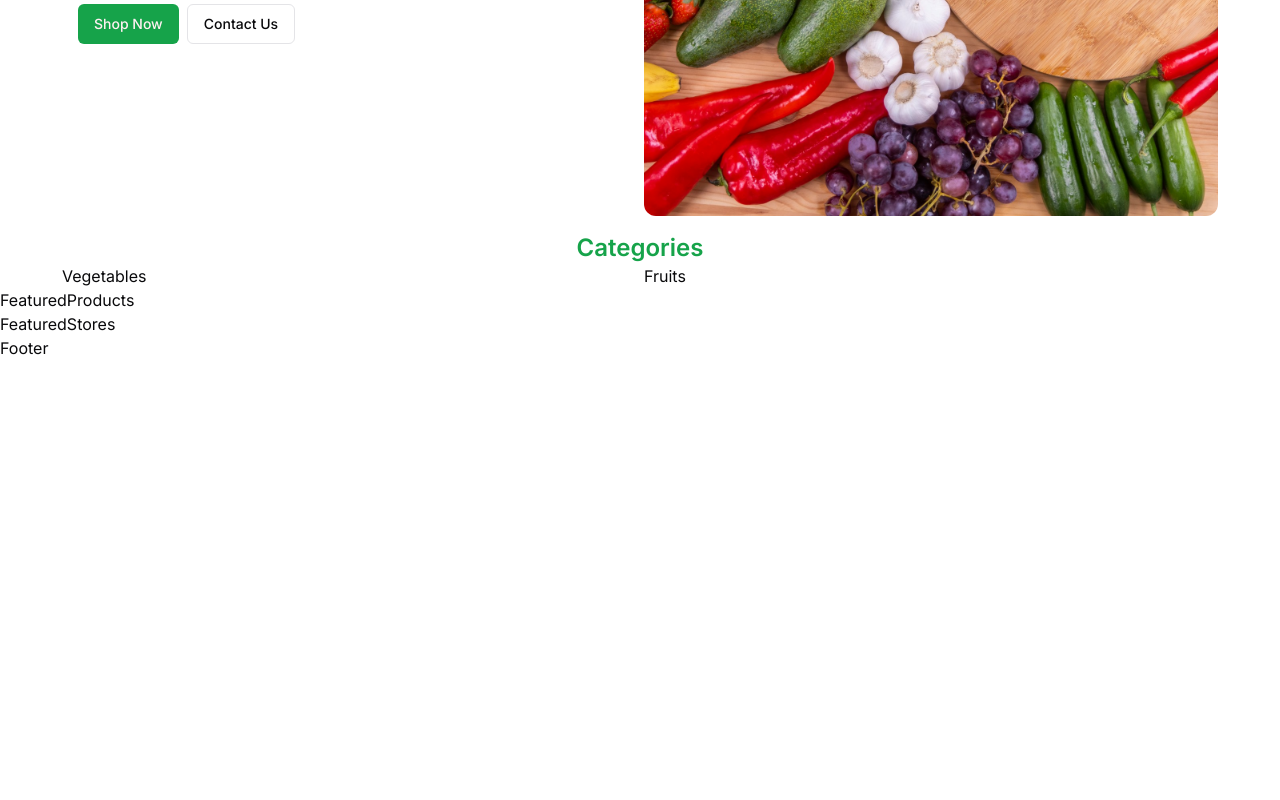
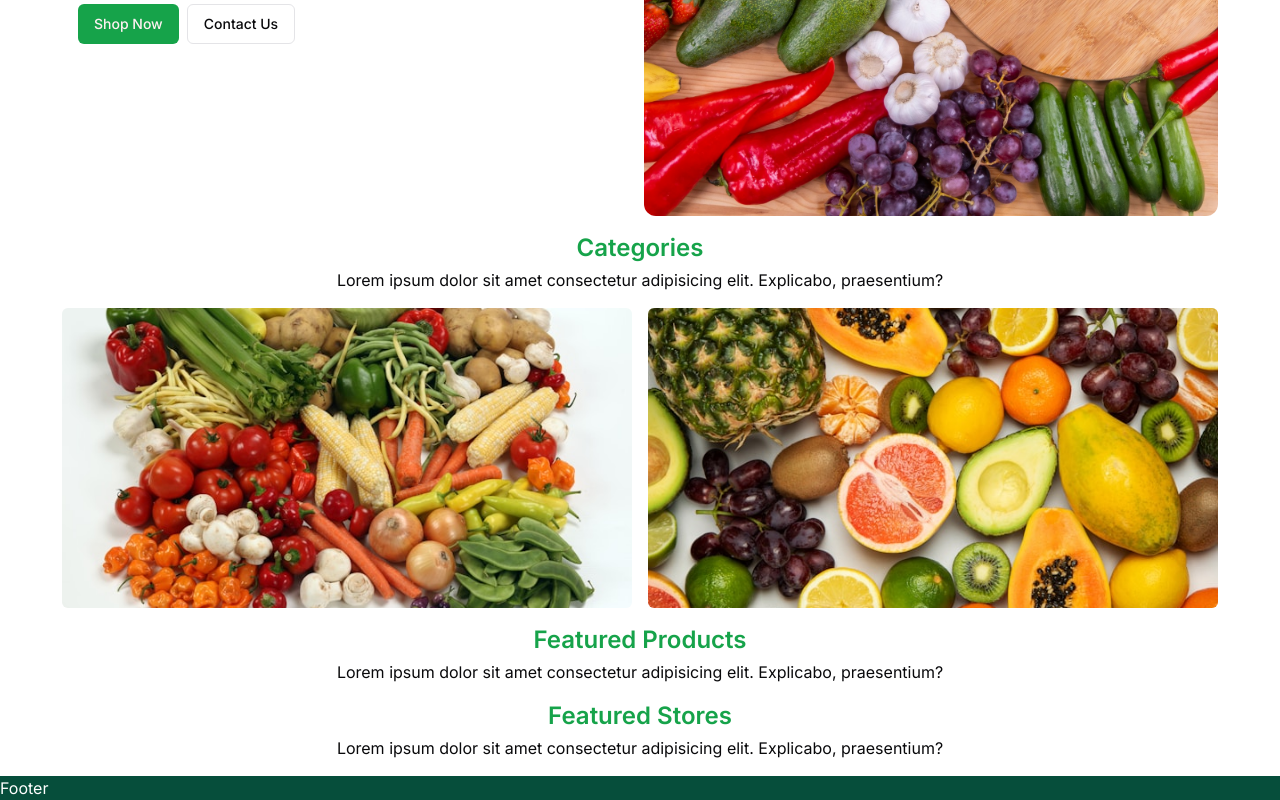
Before and after one commit to ClintJoey19/Organic, a Next.js app: page / in a window 1280 px wide. Shown: the part 488-1288 px from the top of the page. Before the commit the page ends 848 px from the top, so only its background shows below. Built offline with nearby package versions, Linux system fonts and the light colour scheme; no server answers.

Commit message:
chore: featured products

```diff
--- a/src/components/global/Footer.tsx
+++ b/src/components/global/Footer.tsx
@@ -1,7 +1,7 @@
 import React from "react";
 
 const Footer = () => {
-  return <div>Footer</div>;
+  return <div className="bg-emerald-900 text-white">Footer</div>;
 };
 
 export default Footer;
--- a/src/components/home/Categories.tsx
+++ b/src/components/home/Categories.tsx
@@ -1,12 +1,20 @@
-import React from "react";
+import Category from "./Category";
+import { categories } from "@/constants";
 
 const Categories = () => {
   return (
-    <section className="container mt-4">
-      <h2 className="page-title text-center">Categories</h2>
-      <div className="flex max-sm:flex-col gap-2">
-        <div className="flex-1">Vegetables</div>
-        <div className="flex-1">Fruits</div>
+    <section className="container">
+      <div className="flex flex-col gap-1 my-4">
+        <h2 className="page-title text-center">Categories</h2>
+        <p className="text-center">
+          Lorem ipsum dolor sit amet consectetur adipisicing elit. Explicabo,
+          praesentium?
+        </p>
+      </div>
+      <div className="flex max-sm:flex-col gap-4">
+        {categories.map(({ label, href, imageUrl }) => (
+          <Category key={label} label={label} href={href} imageUrl={imageUrl} />
+        ))}
       </div>
     </section>
   );
--- /dev/null
+++ b/src/components/home/Category.tsx
@@ -0,0 +1,33 @@
+import Image from "next/image";
+import React from "react";
+import { Button } from "../ui/button";
+import { ArrowRight } from "lucide-react";
+import Link from "next/link";
+
+interface CategoryProps {
+  label: string;
+  href: string;
+  imageUrl: string;
+}
+
+const Category = ({ label, href, imageUrl }: CategoryProps) => {
+  return (
+    <div className="flex-1 flex rounded-md hover:shadow-md transition overflow-hidden relative">
+      <div className="w-full h-[300px] relative">
+        <Image src={imageUrl} alt={label} fill objectFit="cover" />
+      </div>
+      <div className="absolute top-0 left-0 h-full w-full flex flex-col gap-2 items-center justify-center bg-black/30 opacity-0 hover:opacity-100 transition">
+        <h3 className="text-2xl font-semibold drop-shadow text-white">
+          {label}
+        </h3>
+        <Button asChild>
+          <Link href={href}>
+            View <ArrowRight className="h-4 w-4 ml-2" />
+          </Link>
+        </Button>
+      </div>
+    </div>
+  );
+};
+
+export default Category;
--- a/src/components/home/FeaturedProducts.tsx
+++ b/src/components/home/FeaturedProducts.tsx
@@ -1,7 +1,18 @@
 import React from "react";
 
 const FeaturedProducts = () => {
-  return <div>FeaturedProducts</div>;
+  return (
+    <section className="container">
+      <div className="flex flex-col gap-1 my-4">
+        <h2 className="page-title text-center">Featured Products</h2>
+        <p className="text-center">
+          Lorem ipsum dolor sit amet consectetur adipisicing elit. Explicabo,
+          praesentium?
+        </p>
+      </div>
+      <div></div>
+    </section>
+  );
 };
 
 export default FeaturedProducts;
--- a/src/components/home/FeaturedStores.tsx
+++ b/src/components/home/FeaturedStores.tsx
@@ -1,7 +1,18 @@
 import React from "react";
 
 const FeaturedStores = () => {
-  return <div>FeaturedStores</div>;
+  return (
+    <section className="container">
+      <div className="flex flex-col gap-1 my-4">
+        <h2 className="page-title text-center">Featured Stores</h2>
+        <p className="text-center">
+          Lorem ipsum dolor sit amet consectetur adipisicing elit. Explicabo,
+          praesentium?
+        </p>
+      </div>
+      <div></div>
+    </section>
+  );
 };
 
 export default FeaturedStores;
--- a/src/components/home/Hero.tsx
+++ b/src/components/home/Hero.tsx
@@ -23,7 +23,7 @@ const Hero = () => {
           </Button>
         </div>
       </div>
-      <div className="relative max-md:max-h-[250px] min-h-[150px] overflow-hidden rounded-xl md:rounded-b-xl">
+      <div className="relative max-md:max-h-[250px] min-h-[150px] overflow-hidden rounded-b-xl max-md:rounded-t-xl">
         <Image src="/hero.jpg" alt="hero" fill objectFit="cover" />
       </div>
     </section>
--- a/src/constants/index.ts
+++ b/src/constants/index.ts
@@ -20,3 +20,16 @@ export const navlinks = [
     href: "/contact",
   },
 ];
+
+export const categories = [
+  {
+    label: "Vegetables",
+    href: "/products?category='vegetables'",
+    imageUrl: "/vegetables.jpg",
+  },
+  {
+    label: "Fruits",
+    href: "/products?category='fruits'",
+    imageUrl: "/fruits.jpg",
+  },
+];
```
Also changed, not shown: public/fruits.jpg (added), public/vegetables.jpg (added).
